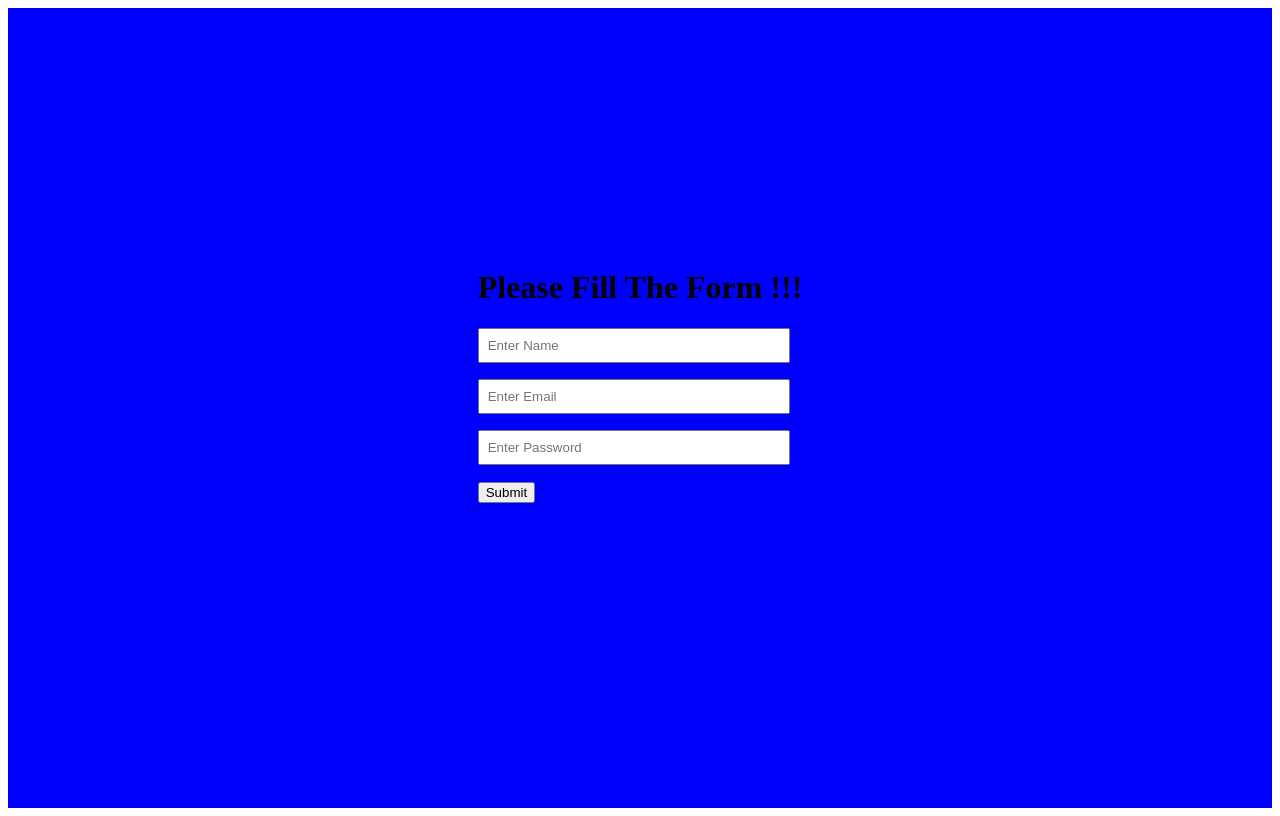
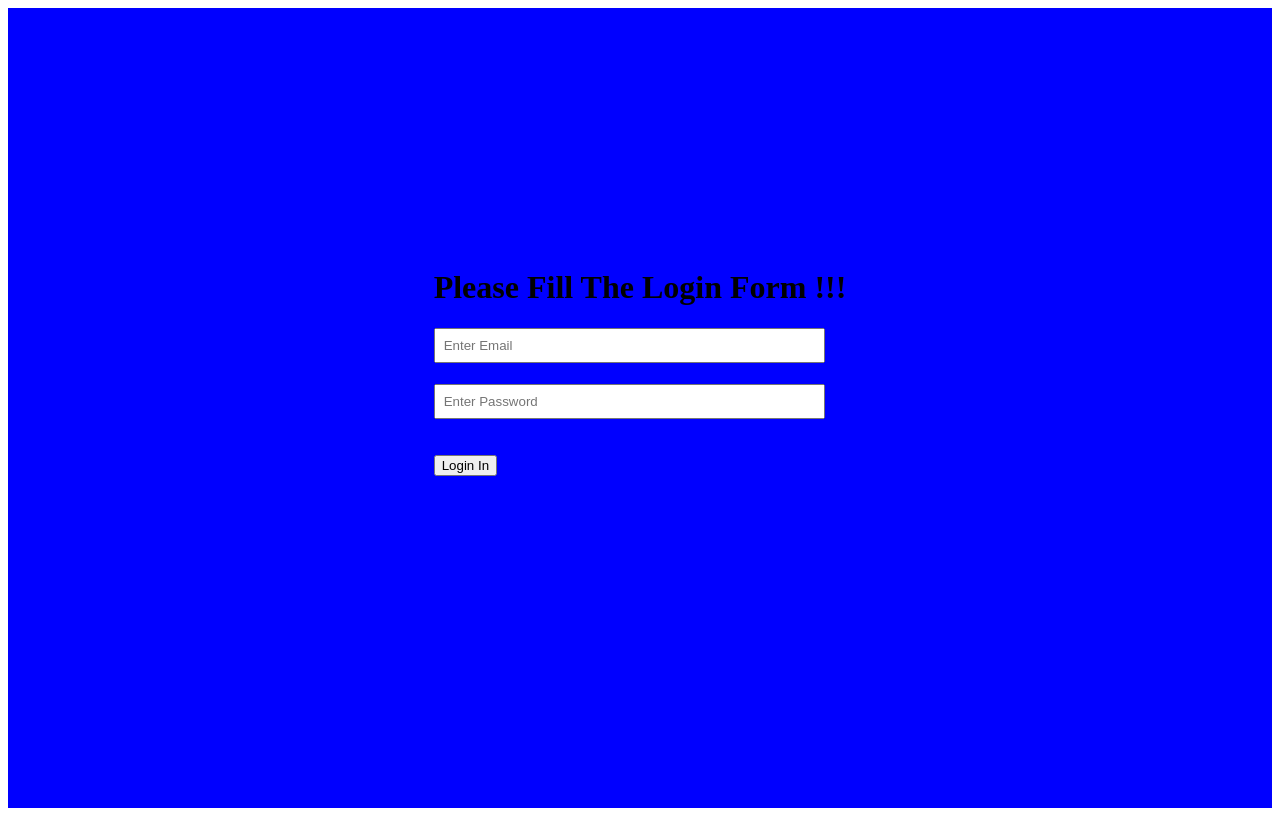
Before and after one commit to Priyanshusingh46/mern_frontend_p1, a React (Create React App) app: page /login in a window 1280 px wide. Built offline with nearby package versions, Linux system fonts and the light colour scheme.

Commit message:
auth-local-storage

```diff
--- a/package.json
+++ b/package.json
@@ -9,6 +9,7 @@
     "axios": "^1.2.5",
     "react": "^18.2.0",
     "react-dom": "^18.2.0",
+    "react-router-dom": "^6.8.0",
     "react-scripts": "5.0.1",
     "web-vitals": "^2.1.4"
   },
--- a/src/App.js
+++ b/src/App.js
@@ -1,11 +1,20 @@
 import React from 'react';
-import Login from './Component/Login';
+import ReactDOM from 'react-dom/client';
+import {BrowserRouter,Routes,Route} from "react-router-dom";
+import Login from "./Component/Login";
+import Home from "./Component/Home";
+import PrivateComponent from './Component/PrivateComponent';
+import Register from "./Component/Register"
 
 function App() {
   return (
-    <div className="App">
-      <Login />
-    </div>
+    <BrowserRouter>
+    <Routes>
+    <Route path="/" element={<PrivateComponent><Home/></PrivateComponent>}></Route>
+      <Route path="/register" element={<Register />}></Route>
+      <Route path="/login" element={<Login />}></Route>
+      </Routes>
+  </BrowserRouter>
   );
 }
 
--- /dev/null
+++ b/src/Component/Home.js
@@ -0,0 +1,11 @@
+import React from 'react'
+
+function Home() {
+  return (
+    <div>
+        <h1>Home Page</h1>
+    </div>
+  )
+}
+
+export default Home
--- a/src/Component/Login.js
+++ b/src/Component/Login.js
@@ -1,44 +1,67 @@
-import React,{useState} from 'react'
+import React, { useState } from "react";
 import axios from "axios";
-const Login=()=> {
-  const [name, setName] = useState("");
+import {useNavigate} from "react-router-dom";
+const Login = () => {
+  const navigate = useNavigate();
   const [email, setEmail] = useState("");
   const [password, setPassword] = useState("");
-  const collectdata = async()=>{
-    let result = await axios.post("http://localhost:5000/login",{
-      name,
+  const [items, setItems] = useState("");
+
+
+  const collectdata = async (e) => {
+    e.preventDefault();
+    try {
+      let result = await axios.post("http://localhost:5000/login", {
         email,
         password,
-    }).then((response)=>{
-      console.log(result);
-    }).catch((error)=>{
-      console.log(error);
-    })
+      });
+      console.log(result.data);
+      console.log(typeof(result.data))
+      if(result.data){
+        console.log("annder aa gaye")
+        localStorage.setItem("user",JSON.stringify(result.data));
+        navigate("/");
+      }
 
+    } catch (e) {
+      alert("something wrong");
+      console.log(e)
     }
+  };
   return (
-    <div style={{background:"blue" ,display:"flex",justifyContent:"center",height:"100vh"}}>
-        <div style={{marginTop:"30vh"}}>
-        <h1>Please Fill The Form !!!</h1>
+    <div
+      style={{
+        background: "blue",
+        display: "flex",
+        justifyContent: "center",
+        height: "100vh",
+      }}
+    >
+      <div style={{ marginTop: "30vh" }}>
+        <h1>Please Fill The Login Form !!!</h1>
         <form>
-        <input type="text" placeholder='Enter Name'
-        style={{width:"90%", marginBottom:"5%",padding:"8px"}}
-        onChange={(e)=> setName(e.target.value)}
-        /><br></br>
-        <input type="text" placeholder='Enter Email'
-        style={{width:"90%", marginBottom:"5%",padding:"8px"}}
-        onChange={(e)=> setEmail(e.target.value)}
+          <input
+            type="text"
+            placeholder="Enter Email"
+            style={{ width: "90%", marginBottom: "5%", padding: "8px" }}
+            onChange={(e) => setEmail(e.target.value)}
           />
           <br></br>
-        <input type="text" placeholder='Enter Password'
-         style={{width:"90%", marginBottom:"5%",padding:"8px"}}
-         onChange={(e)=> setPassword(e.target.value)}
-        /><br></br>
-        <button type="submit" onClick={collectdata}>Submit</button>
+          <input
+            type="text"
+            placeholder="Enter Password"
+            style={{ width: "90%", marginBottom: "5%", padding: "8px" }}
+            onChange={(e) => setPassword(e.target.value)}
+          />
+          <br></br>
+          <p>{items}</p>
+          <button type="submit" onClick={(e) => collectdata(e)}>
+            Login In
+          </button>
         </form>
       </div>
     </div>
-  )
-}
+  );
+};
 
-export default Login
+export default Login;
--- /dev/null
+++ b/src/Component/PrivateComponent.js
@@ -0,0 +1,11 @@
+import React from 'react'
+import {Navigate,Outlet} from "react-router-dom";
+
+function PrivateComponent({children}) {
+    const auth = localStorage.getItem("user");
+  return (
+    auth?children:<Navigate to ="/login" />
+  )
+}
+
+export default PrivateComponent
--- /dev/null
+++ b/src/Component/Register.js
@@ -0,0 +1,56 @@
+import React,{useState} from 'react'
+import axios from "axios";
+const Register=()=> {
+  const [name, setName] = useState("");
+  const [email, setEmail] = useState("");
+  const [password, setPassword] = useState("");
+  const [cpassword, setcPassword] = useState("");
+  const collectdata = async(e)=>{
+    e.preventDefault();
+    try{
+    let result = await axios.post("http://localhost:5000/register",{
+      name,
+      email,
+      password,
+      cpassword
+    })
+    console.log(result.data);
+  }
+  catch(e){
+    console.log(e)
+  }
+  setName("");
+  setEmail("");
+
+  }
+  return (
+    <div style={{background:"blue" ,display:"flex",justifyContent:"center",height:"100vh"}}>
+        <div style={{marginTop:"30vh"}}>
+        <h1>Please Fill The Register Form !!!</h1>
+        <form>
+        <input type="text" placeholder='Enter Name'
+        style={{width:"90%", marginBottom:"5%",padding:"8px"}}
+        onChange={(e)=> setName(e.target.value)}
+        /><br></br>
+        <input type="text" placeholder='Enter Email'
+        style={{width:"90%", marginBottom:"5%",padding:"8px"}}
+        onChange={(e)=> setEmail(e.target.value)}
+        />
+        <br></br>
+        <input type="text" placeholder='Enter Password'
+         style={{width:"90%", marginBottom:"5%",padding:"8px"}}
+         onChange={(e)=> setPassword(e.target.value)}
+        /><br></br>
+
+        <input type="text" placeholder='Confirm Password'
+         style={{width:"90%", marginBottom:"5%",padding:"8px"}}
+         onChange={(e)=> setcPassword(e.target.value)}
+        /><br></br>
+        <button type="submit" onClick={(e)=>collectdata(e)}>Register</button>
+        </form>
+        </div>
+    </div>
+  )
+}
+
+export default Register
--- a/src/index.js
+++ b/src/index.js
@@ -1,10 +1,13 @@
 import React from 'react';
 import ReactDOM from 'react-dom/client';
+import {BrowserRouter,Routes,Route} from "react-router-dom";
 import App from './App';
+import Login from "./Component/Login";
+import Home from "./Component/Home";
+import PrivateComponent from './Component/PrivateComponent';
 
 const root = ReactDOM.createRoot(document.getElementById('root'));
 root.render(
-  <React.StrictMode>
-    <App />
-  </React.StrictMode>
+    <App />,
+  document.getElementById("root")
 );
```
Also changed, not shown: 1 other file (tests, documents, lock files or other folders). Lines whose indentation alone changed are shown as unchanged.
